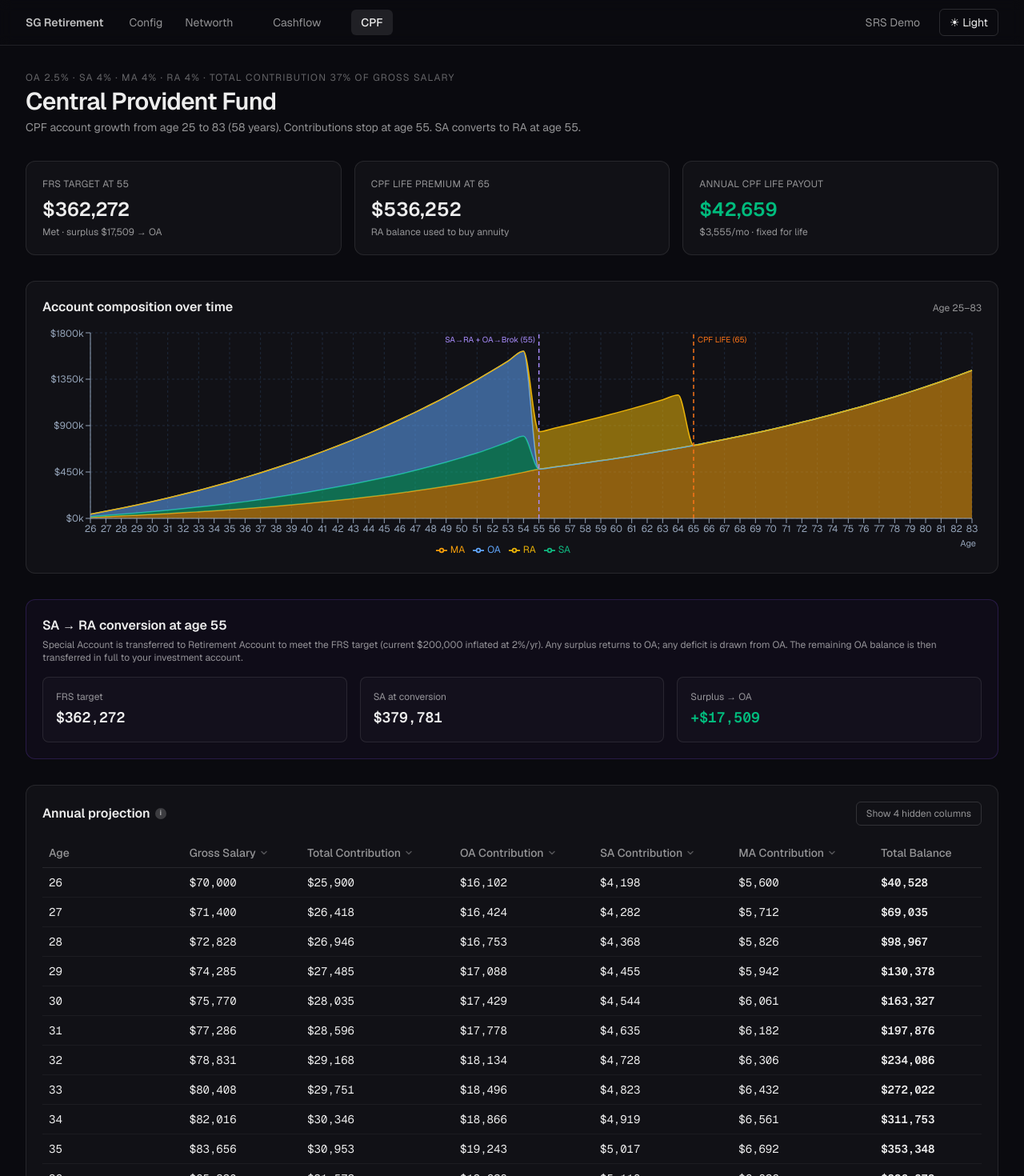
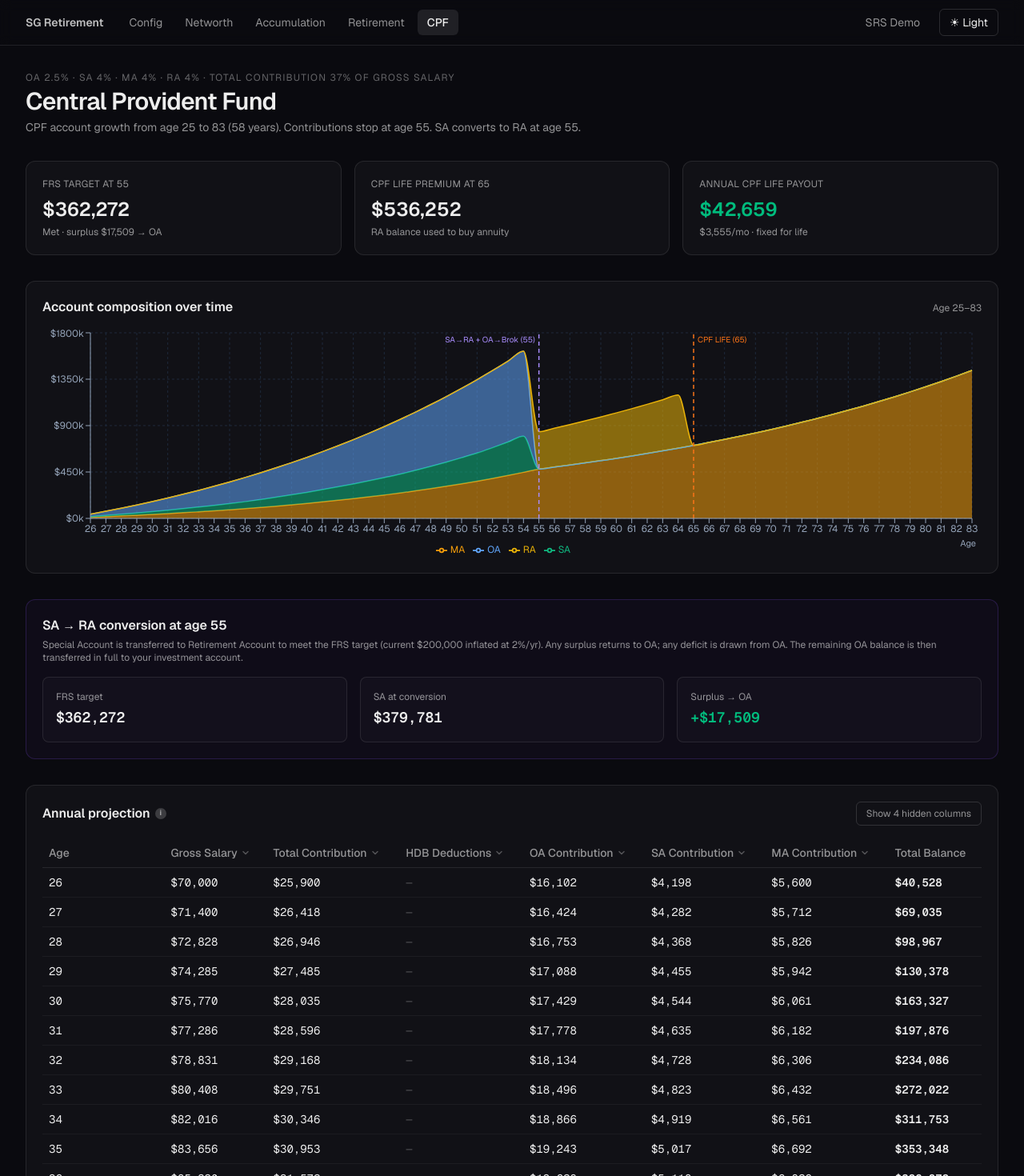
Before and after one commit to GeneralR3d/retirement_dashboard, a Next.js app: page /cpf in a window 1280 px wide. Shown: the top 1470 px of the page at 80% size. Built offline with nearby package versions, Linux system fonts and the light colour scheme.

Commit message:
chore: asthetic fixes

```diff
--- a/app/components/navbar.tsx
+++ b/app/components/navbar.tsx
@@ -3,11 +3,12 @@
 import Link from "next/link";
 import { usePathname } from "next/navigation";
 import { useEffect, useState } from "react";
-import { SplitNavButton } from "@/components/ui/button";
 
 const NAV_LINKS_BEFORE = [
   { href: "/config", label: "Config" },
   { href: "/main", label: "Networth" },
+  { href: "/accumulation", label: "Accumulation" },
+  { href: "/retirement", label: "Retirement" },
 ];
 
 const NAV_LINKS_AFTER = [
@@ -69,7 +70,6 @@ export default function Navbar() {
               </Link>
             );
           })}
-          <SplitNavButton />
           {NAV_LINKS_AFTER.map((link) => {
             const active = pathname === link.href;
             return (
--- a/app/cpf/page.tsx
+++ b/app/cpf/page.tsx
@@ -43,6 +43,7 @@ function CpfTooltip({ active, payload, label }: { active?: boolean; payload?: Ar
 type ColId =
   | "salary"
   | "totalContrib"
+  | "hdbDeductions"
   | "oaContrib"
   | "saContrib"
   | "maContrib"
@@ -52,21 +53,23 @@ type ColId =
   | "raBalance";
 
 const COLS: { id: ColId; label: string }[] = [
-  { id: "salary",       label: "Gross Salary" },
-  { id: "totalContrib", label: "Total Contribution" },
-  { id: "oaContrib",    label: "OA Contribution" },
-  { id: "saContrib",    label: "SA Contribution" },
-  { id: "maContrib",    label: "MA Contribution" },
-  { id: "oaBalance",    label: "OA Balance" },
-  { id: "saBalance",    label: "SA Balance" },
-  { id: "maBalance",    label: "MA Balance" },
-  { id: "raBalance",    label: "RA Balance" },
+  { id: "salary",        label: "Gross Salary" },
+  { id: "totalContrib",  label: "Total Contribution" },
+  { id: "hdbDeductions", label: "HDB Deductions" },
+  { id: "oaContrib",     label: "OA Contribution" },
+  { id: "saContrib",     label: "SA Contribution" },
+  { id: "maContrib",     label: "MA Contribution" },
+  { id: "oaBalance",     label: "OA Balance" },
+  { id: "saBalance",     label: "SA Balance" },
+  { id: "maBalance",     label: "MA Balance" },
+  { id: "raBalance",     label: "RA Balance" },
 ];
 
 function cellContent(id: ColId, r: CpfYearRow): React.ReactNode {
   switch (id) {
     case "salary":       return fmtMoney(r.salary);
     case "totalContrib": return fmtMoney(r.totalContribution);
+    case "hdbDeductions": return <span className="text-foreground/30">—</span>;
     case "oaContrib":    return fmtMoney(r.oaContribution);
     case "saContrib":    return fmtMoney(r.saContribution);
     case "maContrib":    return fmtMoney(r.maContribution);
@@ -151,7 +154,7 @@ export default function CpfPage() {
   const cpfLifeLineColor = "#f97316";
 
   const [hiddenCols, setHiddenCols] = useState<Set<ColId>>(
-    () => new Set<ColId>(["oaBalance", "saBalance", "maBalance", "raBalance"]),
+    () => new Set<ColId>(["oaBalance", "saBalance", "maBalance", "raBalance"] as ColId[]),
   );
   const [showHidden, setShowHidden] = useState(false);
   const [openMenu, setOpenMenu] = useState<ColId | null>(null);
```
